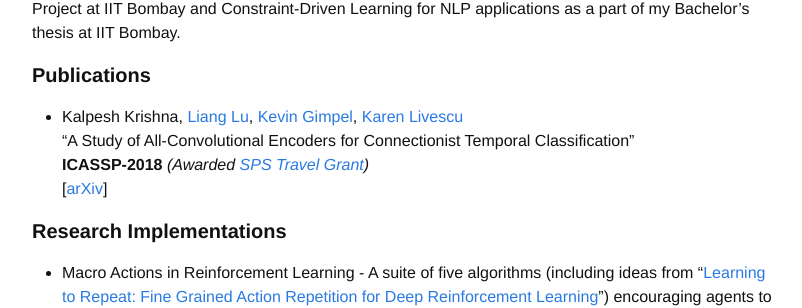
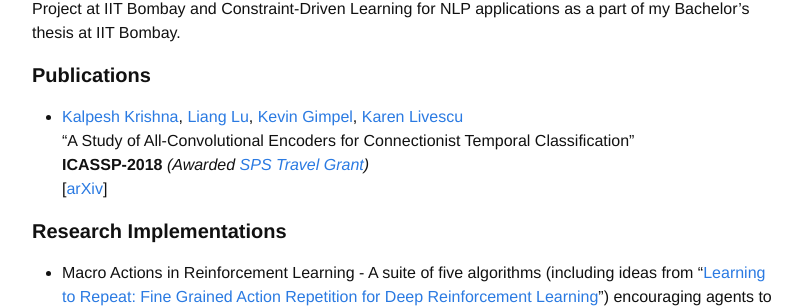
Before and after one commit to martiansideofthemoon/martiansideofthemoon.github.io, a Jekyll site: the page built from _pages/research.md, in a window 1280 px wide. Shown: the part 224-532 px from the top of the page, without its empty margins (238-1040 px from the left). Built offline with Jekyll 4.4.1, drawn with Linux system fonts in a browser that asks for light colours; comment, search, counter and statistics services are not loaded; part of the change alters nothing that is shown.

Commit message:
Name URL updated

```diff
--- a/_pages/research.md
+++ b/_pages/research.md
@@ -7,7 +7,7 @@ My interests include Natural Language Processing, Speech Recognition and Compute
 
 #### **Publications**
 
-* Kalpesh Krishna, [Liang Lu](http://ttic.uchicago.edu/~llu/), [Kevin Gimpel](http://ttic.uchicago.edu/~kgimpel/), [Karen Livescu](http://ttic.uchicago.edu/~klivescu/)
+* [Kalpesh Krishna](http://martiansideofthemoon.github.io/), [Liang Lu](http://ttic.uchicago.edu/~llu/), [Kevin Gimpel](http://ttic.uchicago.edu/~kgimpel/), [Karen Livescu](http://ttic.uchicago.edu/~klivescu/)
 "A Study of All-Convolutional Encoders for Connectionist Temporal Classification"
 **ICASSP-2018** *(Awarded [SPS Travel Grant](https://signalprocessingsociety.org/events/sps-travel-grants))*
 \[[arXiv](https://arxiv.org/abs/1710.10398)\]
```
